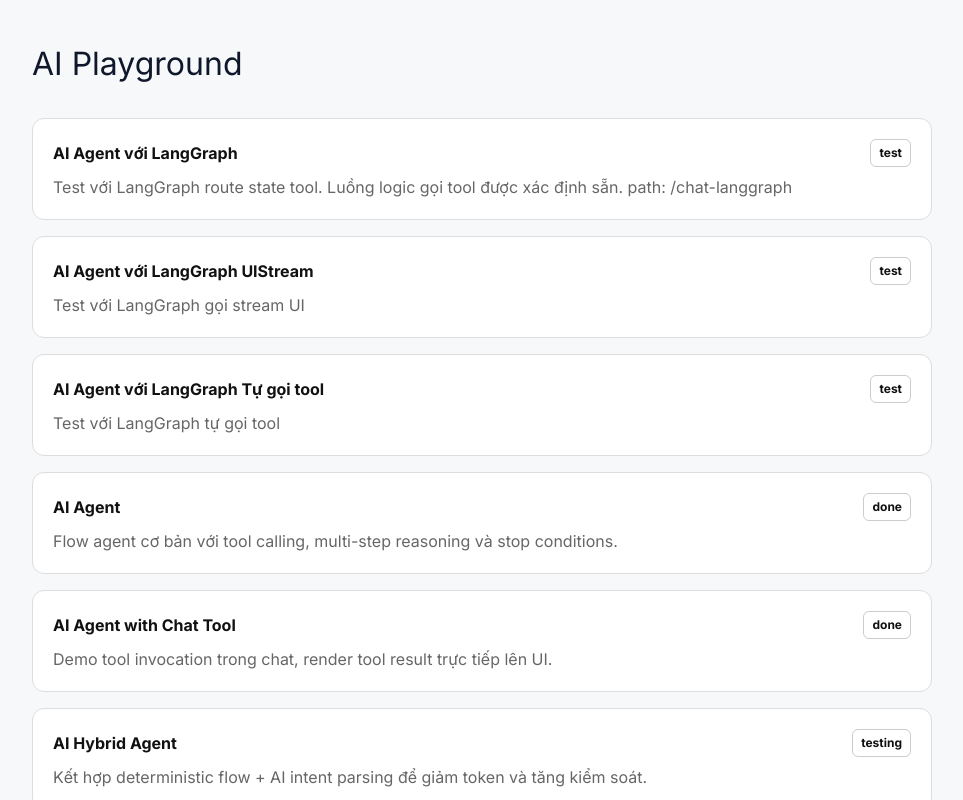
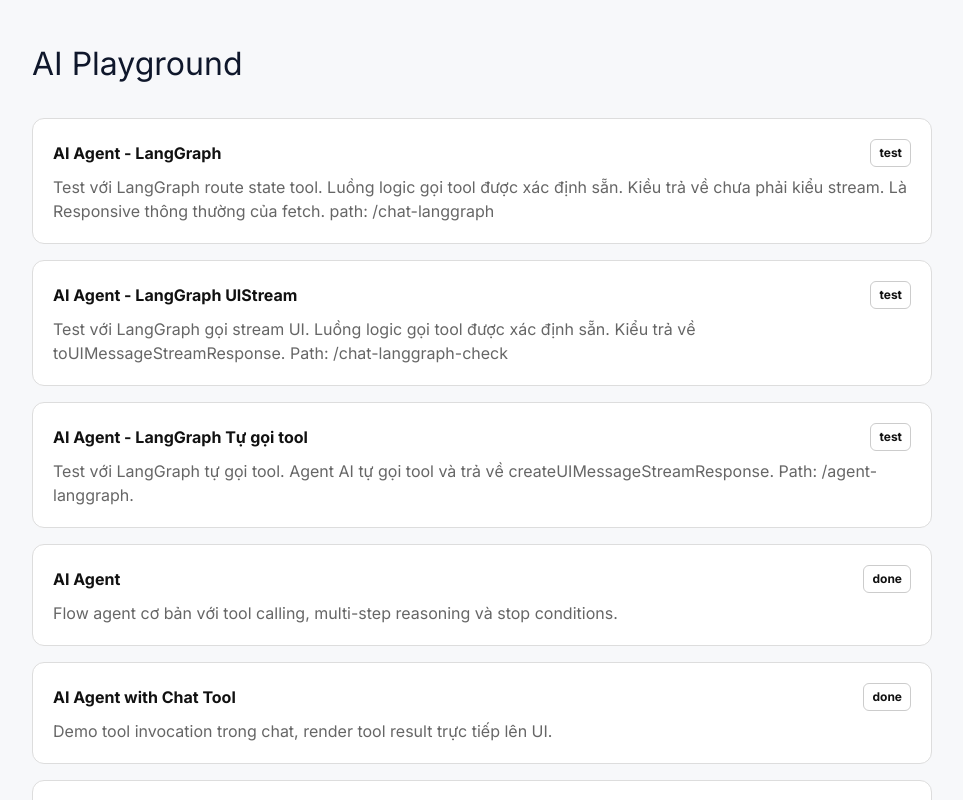
Before and after one commit to phxbinh/TrungNguyen, a Next.js app: page / in a window 1280 px wide. Shown: the top 800 px of the page, without its empty margins (8-971 px from the left). Built offline with nearby package versions, Linux system fonts and the light colour scheme.

Commit message:
Update page.tsx

```diff
--- a/src/app/page.tsx
+++ b/src/app/page.tsx
@@ -34,25 +34,33 @@ import React from 'react';
 const routes = [
   {
     href: '/chat-langgraph',
-    title: 'AI Agent với LangGraph',
+    title: 'AI Agent - LangGraph',
     summary:
       `Test với LangGraph route state tool.
 Luồng logic gọi tool được xác định sẵn.
+Kiều trả về chưa phải kiểu stream. Là Responsive thông thường của fetch.
 path: /chat-langgraph`,
     status: 'test',
   },
   {
     href: '/chat-langgraph-check',
-    title: 'AI Agent với LangGraph UIStream',
+    title: 'AI Agent - LangGraph UIStream',
     summary:
-      'Test với LangGraph gọi stream UI',
+      `Test với LangGraph gọi stream UI.
+Luồng logic gọi tool được xác định sẵn.
+Kiểu trả về toUIMessageStreamResponse.
+Path: /chat-langgraph-check
+`,
     status: 'test',
   },
   {
     href: '/agent-langgraph',
-    title: 'AI Agent với LangGraph Tự gọi tool',
+    title: 'AI Agent - LangGraph Tự gọi tool',
     summary:
-      'Test với LangGraph tự gọi tool',
+      `Test với LangGraph tự gọi tool.
+Agent AI tự gọi tool và trả về createUIMessageStreamResponse.
+Path: /agent-langgraph.
+`,
     status: 'test',
   },
   {
```
